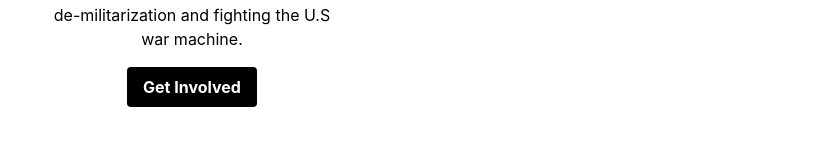
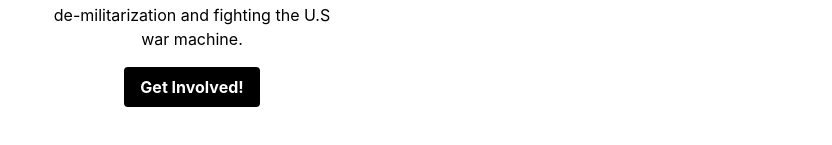
Before and after one commit to bhwong11/no-to-war, a Vue app: page / in a window 1280 px wide. Shown: the part 363-508 px from the top of the page, without its empty margins (448-1280 px from the left). Built offline with nearby package versions, Linux system fonts and the light colour scheme.

Commit message:
added json test

```diff
--- a/public/text-files/home.json
+++ b/public/text-files/home.json
@@ -2,6 +2,6 @@
   "header": "test2345",
   "subHeader": "test2345",
   "description": "test2345",
-  "buttonText": "Get Involved",
+  "buttonText": "Get Involved!",
   "buttonLink": "test2345"
 }
--- a/src/components/Home.vue
+++ b/src/components/Home.vue
@@ -27,7 +27,7 @@
       href="https://docs.google.com/forms/d/e/1FAIpQLScQnL82Fit1AZPR4msUk5MMTy90daOhfLwxGWoor04Glu141Q/viewform"
       class="mt-[1rem] bg-black hover:bg-gray-700 text-white font-bold py-2 px-4 rounded"
     >
-      {{ homeText?.buttonText ?? "Get Involved" }}
+      {{ (homeText as any)?.buttonText ?? "Get Involved" }}
     </a>
     </article>
 </template>
@@ -36,7 +36,7 @@
 import { onMounted, ref } from "vue";
 const homeText = ref({});
 onMounted(async () => {
-  const response = await fetch('../../public/text-files/home.json');
+  const response = await fetch('/text-files/home.json');
   homeText.value = await response.json();
 })
 
```
